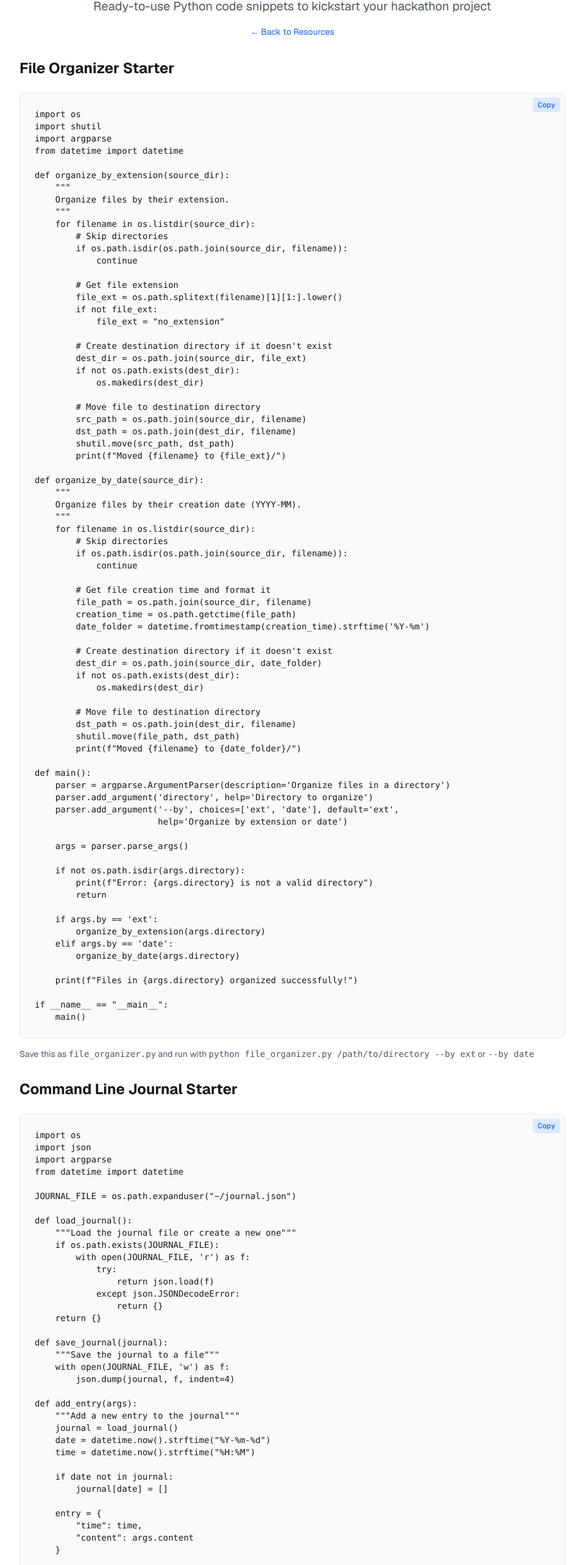
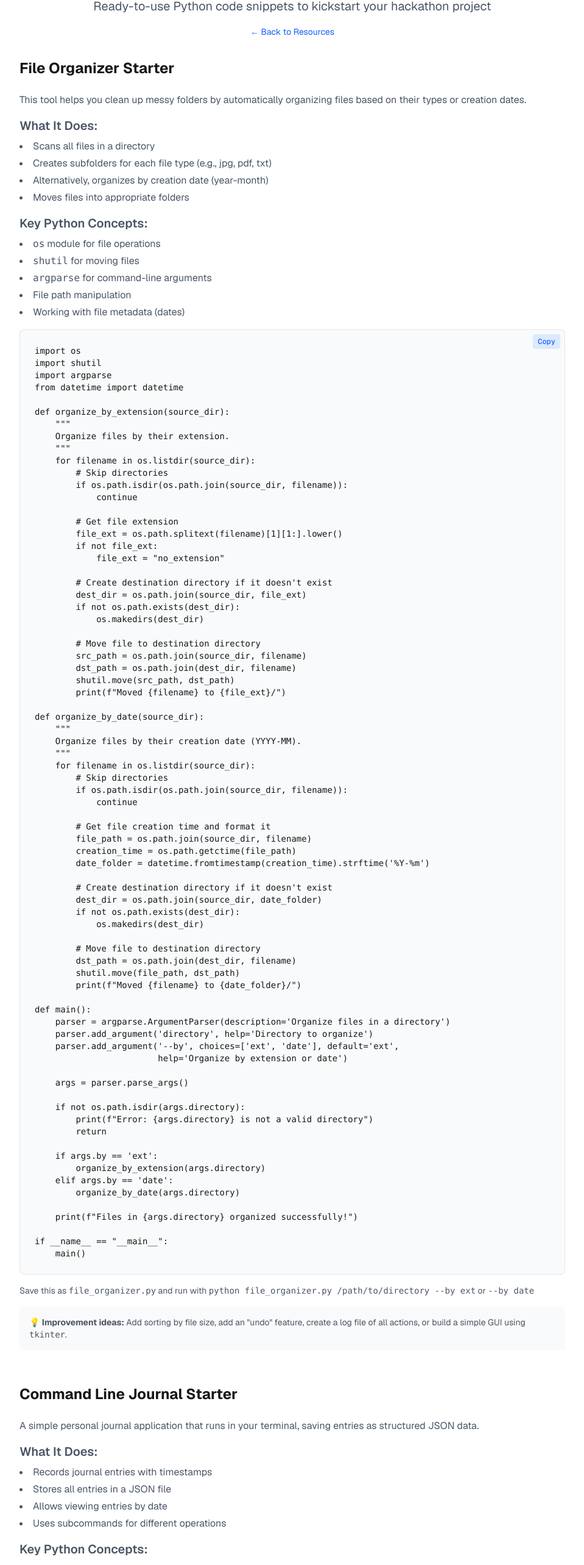
Before and after one commit to Dawe000/lilyhack, a Next.js app: page /resources/starters in a window 1280 px wide. Shown: the part 232-2798 px from the top of the page at 61% size, without its empty margins (160-1119 px from the left). Built offline with nearby package versions, Linux system fonts and the light colour scheme.

Commit message:
updated started project descs

```diff
--- a/src/app/resources/starters/page.tsx
+++ b/src/app/resources/starters/page.tsx
@@ -20,6 +20,26 @@ export default function ProjectStarters() {
 
         <div className="w-full">
           <h2 className="text-2xl font-bold mb-6">File Organizer Starter</h2>
+          <div className="mb-4 text-gray-600 dark:text-gray-300">
+            <p className="mb-2">This tool helps you clean up messy folders by automatically organizing files based on their types or creation dates.</p>
+
+            <h3 className="text-xl font-semibold mt-4 mb-2">What It Does:</h3>
+            <ul className="list-disc list-inside space-y-1 mb-4">
+              <li>Scans all files in a directory</li>
+              <li>Creates subfolders for each file type (e.g., jpg, pdf, txt)</li>
+              <li>Alternatively, organizes by creation date (year-month)</li>
+              <li>Moves files into appropriate folders</li>
+            </ul>
+
+            <h3 className="text-xl font-semibold mt-4 mb-2">Key Python Concepts:</h3>
+            <ul className="list-disc list-inside space-y-1 mb-4">
+              <li><code>os</code> module for file operations</li>
+              <li><code>shutil</code> for moving files</li>
+              <li><code>argparse</code> for command-line arguments</li>
+              <li>File path manipulation</li>
+              <li>Working with file metadata (dates)</li>
+            </ul>
+          </div>
           <CodeBlock code={`import os
 import shutil
 import argparse
@@ -99,10 +119,36 @@ if __name__ == "__main__":
           <p className="mt-4 text-sm text-gray-600 dark:text-gray-300">
             Save this as <code>file_organizer.py</code> and run with <code>python file_organizer.py /path/to/directory --by ext</code> or <code>--by date</code>
           </p>
+
+          <div className="bg-gray-50 dark:bg-gray-800 p-4 rounded-md mt-4 mb-6">
+            <p className="text-sm text-gray-600 dark:text-gray-400 mb-0">
+              <span className="font-bold">💡 Improvement ideas:</span> Add sorting by file size, add an "undo" feature, create a log file of all actions, or build a simple GUI using <code>tkinter</code>.
+            </p>
+          </div>
         </div>
 
         <div className="w-full">
           <h2 className="text-2xl font-bold mb-6">Command Line Journal Starter</h2>
+          <div className="mb-4 text-gray-600 dark:text-gray-300">
+            <p className="mb-2">A simple personal journal application that runs in your terminal, saving entries as structured JSON data.</p>
+
+            <h3 className="text-xl font-semibold mt-4 mb-2">What It Does:</h3>
+            <ul className="list-disc list-inside space-y-1 mb-4">
+              <li>Records journal entries with timestamps</li>
+              <li>Stores all entries in a JSON file</li>
+              <li>Allows viewing entries by date</li>
+              <li>Uses subcommands for different operations</li>
+            </ul>
+
+            <h3 className="text-xl font-semibold mt-4 mb-2">Key Python Concepts:</h3>
+            <ul className="list-disc list-inside space-y-1 mb-4">
+              <li><code>json</code> module for data storage</li>
+              <li><code>argparse</code> with subcommands</li>
+              <li>Working with dates and times</li>
+              <li>Organizing code with functions</li>
+              <li>File I/O with error handling</li>
+            </ul>
+          </div>
           <CodeBlock code={`import os
 import json
 import argparse
@@ -188,10 +234,36 @@ if __name__ == "__main__":
           <p className="mt-4 text-sm text-gray-600 dark:text-gray-300">
             Save this as <code>journal.py</code> and run with <code>python journal.py add "Your entry here"</code> or <code>python journal.py list</code>
           </p>
+
+          <div className="bg-gray-50 dark:bg-gray-800 p-4 rounded-md mt-4 mb-6">
+            <p className="text-sm text-gray-600 dark:text-gray-400 mb-0">
+              <span className="font-bold">💡 Improvement ideas:</span> Add tags to entries, implement search functionality, add mood tracking, create a simple encryption for privacy, or add export options (markdown, txt).
+            </p>
+          </div>
         </div>
 
         <div className="w-full">
           <h2 className="text-2xl font-bold mb-6">Text Analyzer Starter</h2>
+          <div className="mb-4 text-gray-600 dark:text-gray-300">
+            <p className="mb-2">Analyzes text files to extract useful information and statistics about the content.</p>
+
+            <h3 className="text-xl font-semibold mt-4 mb-2">What It Does:</h3>
+            <ul className="list-disc list-inside space-y-1 mb-4">
+              <li>Counts characters, words, and lines</li>
+              <li>Identifies the most frequent words</li>
+              <li>Calculates average word length</li>
+              <li>Handles errors gracefully</li>
+            </ul>
+
+            <h3 className="text-xl font-semibold mt-4 mb-2">Key Python Concepts:</h3>
+            <ul className="list-disc list-inside space-y-1 mb-4">
+              <li>Regular expressions with the <code>re</code> module</li>
+              <li><code>collections.Counter</code> for frequency analysis</li>
+              <li>String manipulation</li>
+              <li>Try/except for error handling</li>
+              <li>Formatted output</li>
+            </ul>
+          </div>
           <CodeBlock code={`import os
 import argparse
 import re
@@ -260,6 +332,30 @@ if __name__ == "__main__":
           <p className="mt-4 text-sm text-gray-600 dark:text-gray-300">
             Save this as <code>text_analyzer.py</code> and run with <code>python text_analyzer.py your_text_file.txt</code>
           </p>
+
+          <div className="bg-gray-50 dark:bg-gray-800 p-4 rounded-md mt-4 mb-6">
+            <p className="text-sm text-gray-600 dark:text-gray-400 mb-0">
+              <span className="font-bold">💡 Improvement ideas:</span> Add sentiment analysis, find common phrases, calculate readability scores, identify proper nouns, or create a word cloud visualization using <code>matplotlib</code>.
+            </p>
+          </div>
+        </div>
+
+        <div className="w-full border border-black/[.08] dark:border-white/[.145] rounded-lg p-6 hover:shadow-md transition-shadow">
+          <h2 className="text-2xl font-bold mb-4">Tips for Working with These Projects</h2>
+
+          <div className="space-y-4 text-gray-600 dark:text-gray-300">
+            <p>Each of these starter projects demonstrates important Python concepts that you can build upon:</p>
+
+            <ul className="list-disc list-inside space-y-2">
+              <li><strong>Understanding imports:</strong> Each project uses different Python modules – explore their documentation to discover more functionality</li>
+              <li><strong>Command-line arguments:</strong> All projects use <code>argparse</code> to create user-friendly command-line interfaces</li>
+              <li><strong>Error handling:</strong> Notice how the code anticipates potential problems using try/except blocks</li>
+              <li><strong>Code organization:</strong> Each project separates functionality into discrete functions</li>
+              <li><strong>Documentation:</strong> The code includes docstrings and comments to explain what each part does</li>
+            </ul>
+
+            <p className="mt-4">Try running these projects, then modify them to add your own features. Don't worry about breaking things – that's part of the learning process!</p>
+          </div>
         </div>
 
         <div className="flex justify-center w-full">
```
